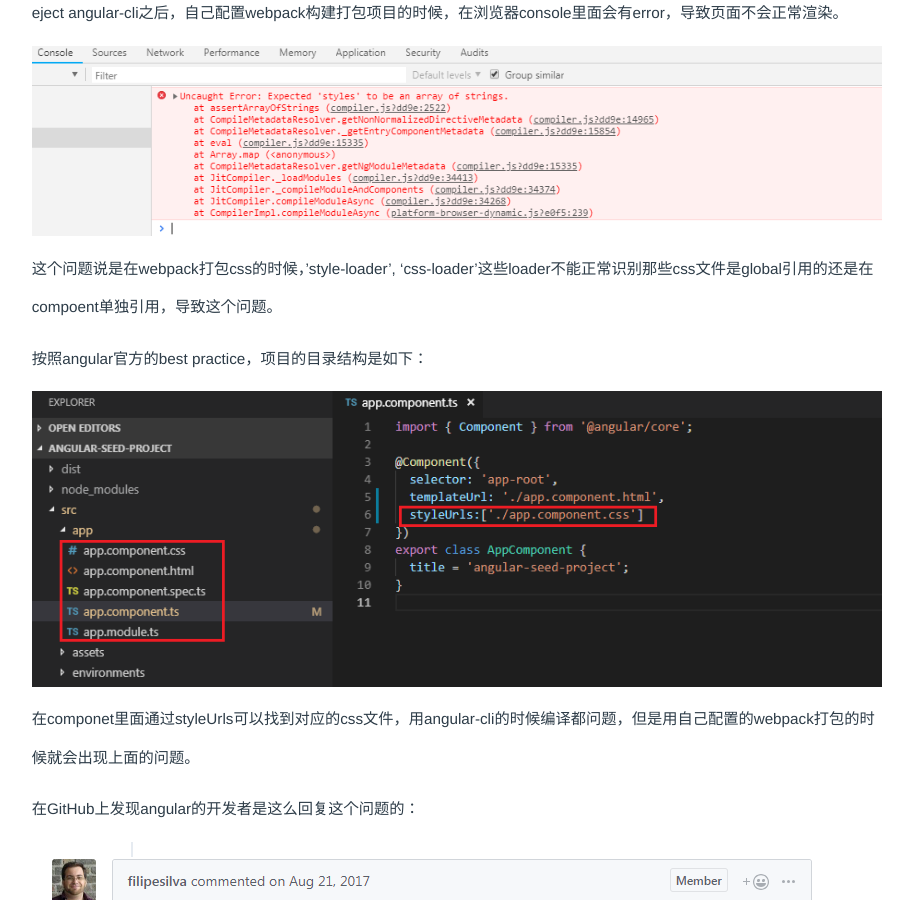
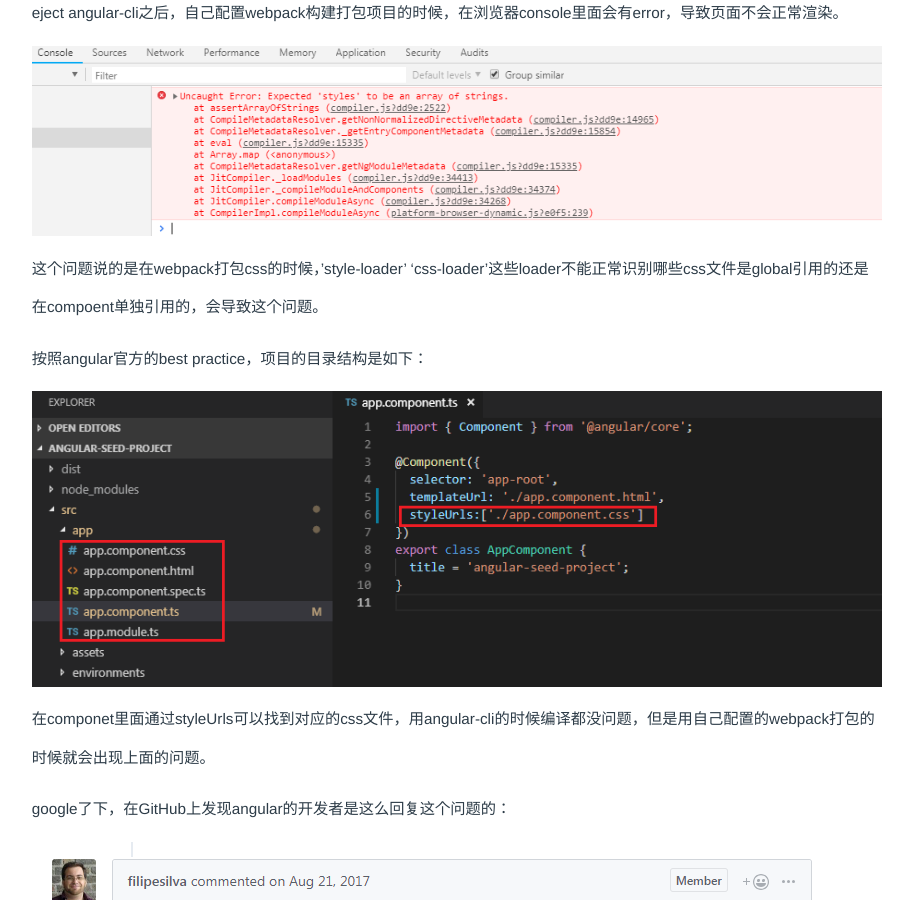
Before and after one commit to LiMeii/LiMeii.github.io, a Jekyll site: the page built from _posts/2018-09-30-issues-angular-css.md, in a window 1280 px wide and 900 px high, scrolled down 293 px. Shown: the whole window, without its empty margins (191-1104 px from the left). Built offline with Jekyll 4.4.1, drawn with Linux system fonts in a browser that asks for light colours; some of the changed text lies outside the part shown.

Commit message:
update css build error post

```diff
--- a/_posts/2018-09-30-issues-angular-css.md
+++ b/_posts/2018-09-30-issues-angular-css.md
@@ -19,19 +19,19 @@
 
 ![css error]( https://limeii.github.io/assets/images/posts/issues/issues-angular-css-builderror.png){:height="100%" width="100%"}
 
-这个问题说是在webpack打包css的时候，'style-loader', 'css-loader'这些loader不能正常识别那些css文件是global引用的还是在compoent单独引用，导致这个问题。
+这个问题说的是在webpack打包css的时候，'style-loader' 'css-loader'这些loader不能正常识别哪些css文件是global引用的还是在compoent单独引用的，会导致这个问题。
 
 按照angular官方的best practice，项目的目录结构是如下：
 
 ![css error]( https://limeii.github.io/assets/images/posts/issues/issues-angular-project-structure.png){:height="100%" width="100%"}
 
-在componet里面通过styleUrls可以找到对应的css文件，用angular-cli的时候编译都问题，但是用自己配置的webpack打包的时候就会出现上面的问题。
+在componet里面通过styleUrls可以找到对应的css文件，用angular-cli的时候编译都没问题，但是用自己配置的webpack打包的时候就会出现上面的问题。
 
-在GitHub上发现angular的开发者是这么回复这个问题的：
+google了下，在GitHub上发现angular的开发者是这么回复这个问题的：
 
 ![css error feedback]( https://limeii.github.io/assets/images/posts/issues/issues-angular-csserror-feedback.png){:height="100%" width="100%"}
 
-也就是目前没办法修复这个问题，你们自己找黑魔法去修吧......
+回复是目前没办法修复这个问题，你们自己找黑魔法去修吧......
 
 也确实有好多方法可以修复这个问题：
 
```
